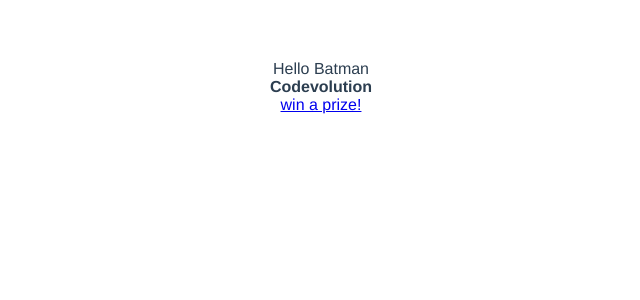
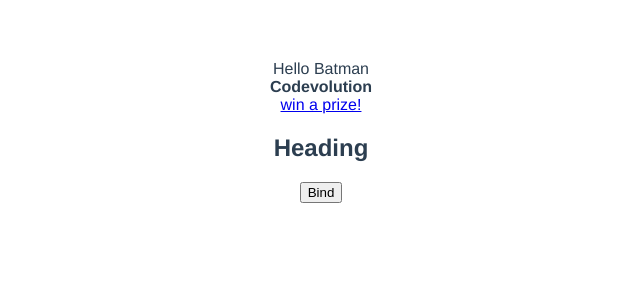
Before and after one commit to Shercosta/vue-3-codevolution, a Vue app in the folder vue-project/: page / in a window 1280 px wide. Shown: the top 300 px of the page, without its empty margins (319-959 px from the left). Built offline with nearby package versions, Linux system fonts and the light colour scheme.

Commit message:
tutorial 7

```diff
--- a/vue-project/src/App.vue
+++ b/vue-project/src/App.vue
@@ -7,6 +7,8 @@
   <div>{{ greet }} {{ name }}</div>
   <div v-html="channel"></div>
   <div v-html="hack"></div>
+  <h2 v-bind:id="headingId">Heading</h2>
+  <button v-bind:disabled="isDisabled">Bind</button>
 </template>
 
 <script>
@@ -18,6 +20,8 @@
       name: "Batman",
       channel: "<b>Codevolution</b>",
       hack: `<a href="#" onclick="alert('You have been hacked')"> win a prize! </a>`,
+      headingId: "heading",
+      isDisabled: false,
     };
   },
 };
```
